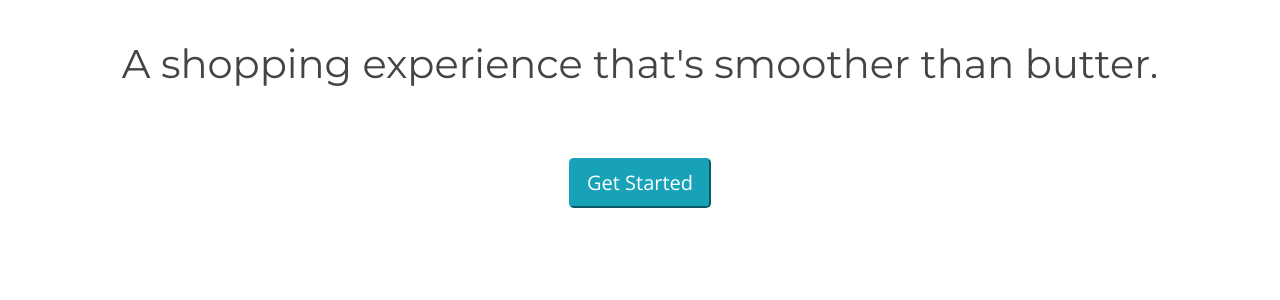
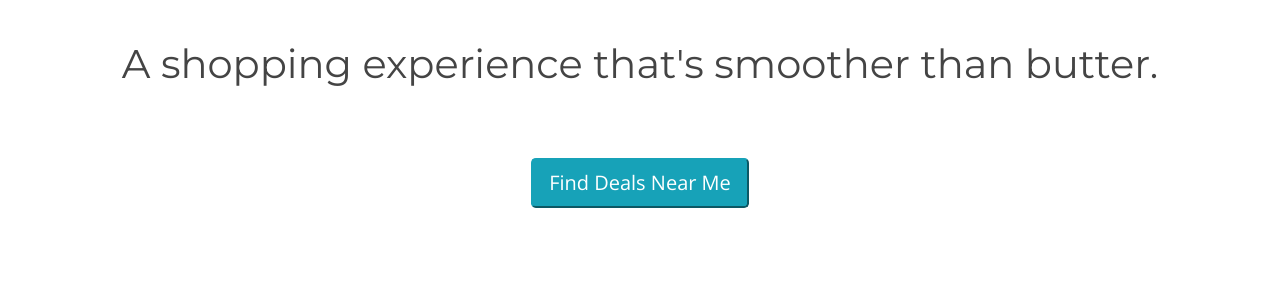
Before and after one commit to aaronhliang/Butter, a Flask app: page / in a window 1280 px wide. Shown: the part 110-410 px from the top of the page. Run offline with Flask 2, Linux system fonts and the light colour scheme; some libraries are stand-ins or nearby versions.

Commit message:
wording changes

```diff
--- a/templates/index.html
+++ b/templates/index.html
@@ -11,7 +11,7 @@
 <div class = "row justify-content-center">
 
 <a href='/coupons'>
-<button class = "btn-lg btn-info"> Get Started </button>
+<button class = "btn-lg btn-info"> Find Deals Near Me </button>
 
 </a>
 
--- a/templates/template.html
+++ b/templates/template.html
@@ -43,7 +43,7 @@
   <div class="collapse navbar-collapse" id="navbarSupportedContent">
   <ul class="navbar-nav mr-auto">
  	  <li class="nav-item active"><a href="/map">Local Map </a></li>
-    <li class="nav-item active"><a href="/coupons"> Nearby Coupons</a></li>
+    <li class="nav-item active"><a href="/coupons"> Nearby Deals</a></li>
     <li class="nav-item active"><a href="/favorites">Favorited Coupons</a></li>
   </ul>
   </div>
```
